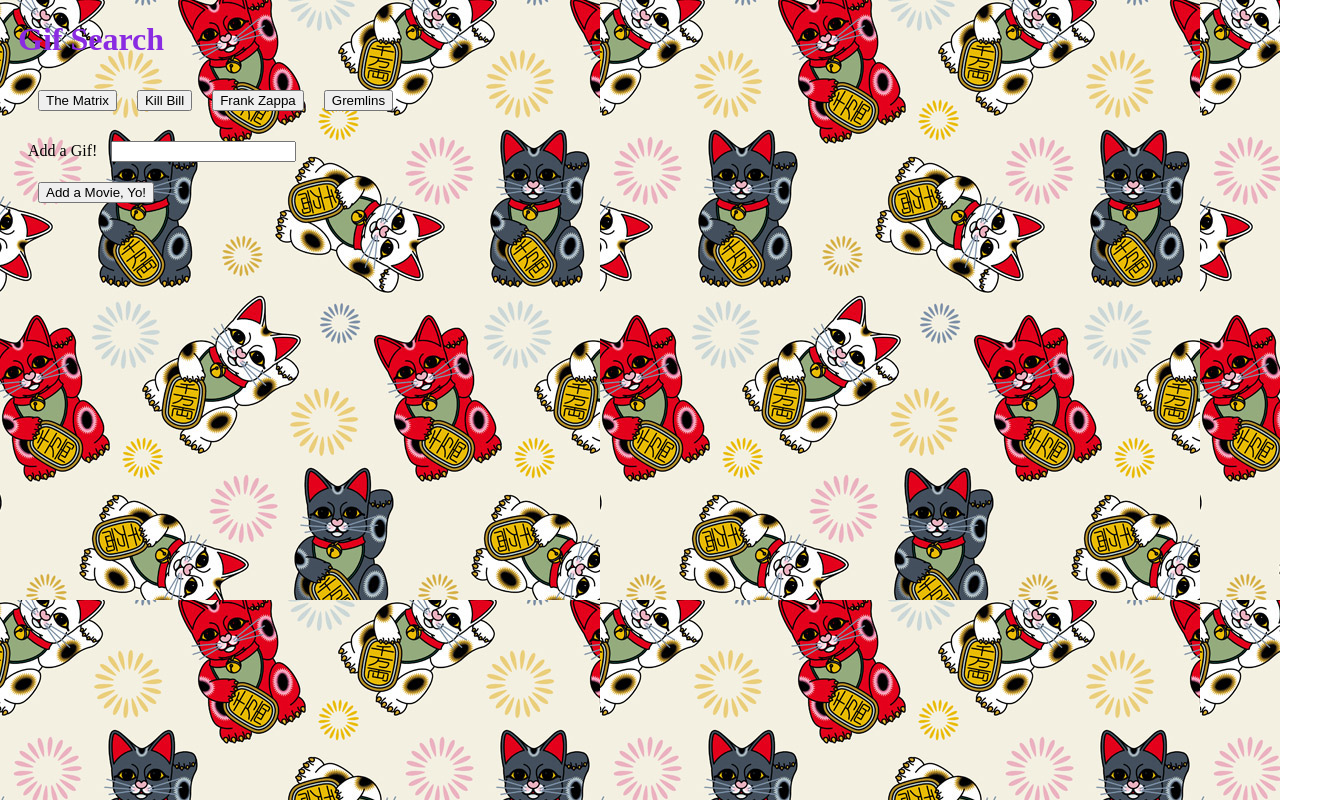
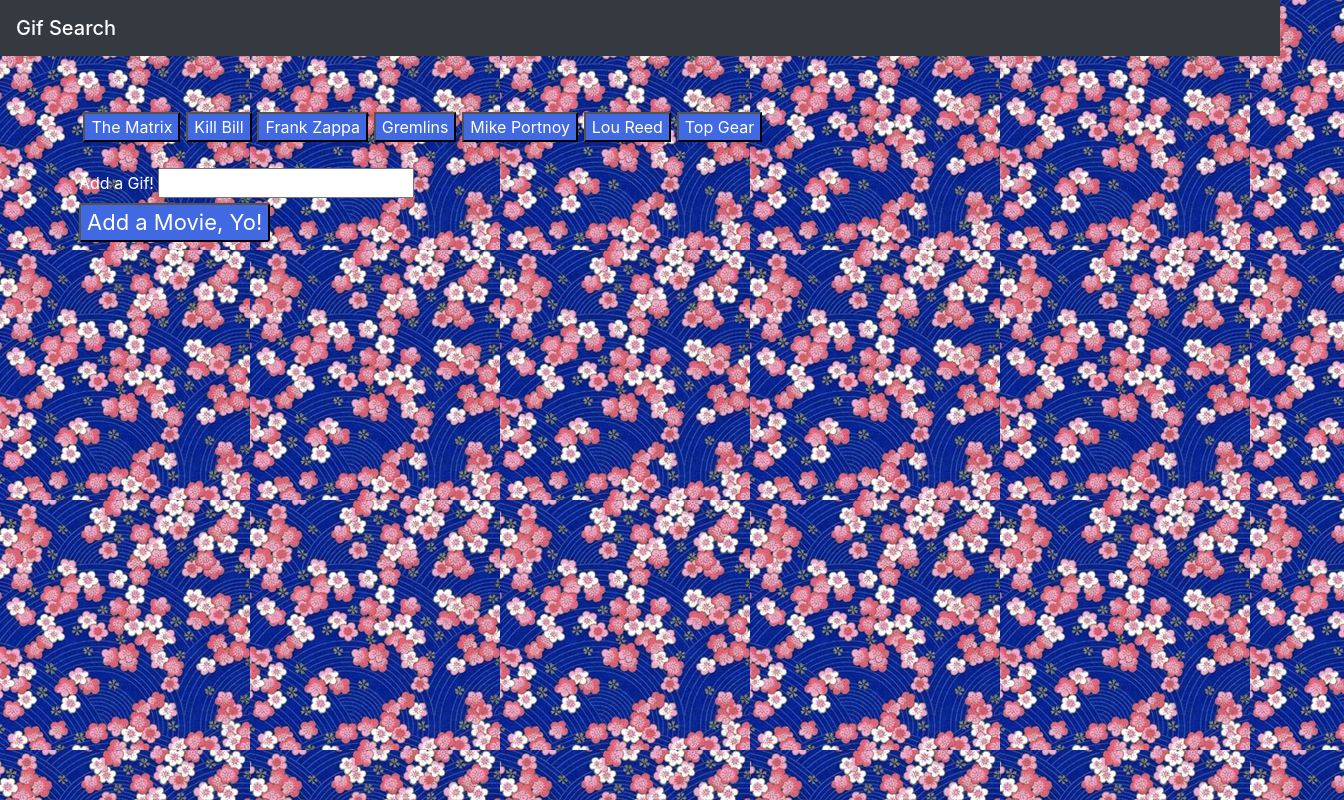
Before and after one commit to shamatik/GifGenerator, a plain HTML site: page index.html in a window 1280 px wide. Shown: the whole page, 1344 px wide, since content can reach past the window. Drawn offline with nearby package versions, Linux system fonts and the light colour scheme.

Commit message:
stlye done

```diff
--- /dev/null
+++ b/assets/css/reset.css
@@ -0,0 +1,43 @@
+html, body, div, span, applet, object, iframe,
+h1, h2, h3, h4, h5, h6, p, blockquote, pre,
+a, abbr, acronym, address, big, cite, code,
+del, dfn, em, img, ins, kbd, q, s, samp,
+small, strike, strong, sub, sup, tt, var,
+b, u, i, center,
+dl, dt, dd, ol, ul, li,
+fieldset, form, label, legend,
+table, caption, tbody, tfoot, thead, tr, th, td,
+article, aside, canvas, details, embed,
+figure, figcaption, footer, header, hgroup,
+menu, nav, output, ruby, section, summary,
+time, mark, audio, video {
+	margin: 0;
+	padding: 0;
+	border: 0;
+	font-size: 100%;
+	font: inherit;
+	vertical-align: baseline;
+}
+/* HTML5 display-role reset for older browsers */
+article, aside, details, figcaption, figure,
+footer, header, hgroup, menu, nav, section {
+	display: block;
+}
+body {
+	line-height: 1;
+}
+ol, ul {
+	list-style: none;
+}
+blockquote, q {
+	quotes: none;
+}
+blockquote:before, blockquote:after,
+q:before, q:after {
+	content: '';
+	content: none;
+}
+table {
+	border-collapse: collapse;
+	border-spacing: 0;
+}
--- a/assets/css/style.css
+++ b/assets/css/style.css
@@ -0,0 +1,80 @@
+
+* {
+    box-sizing: border-box;
+}
+
+
+div{
+    margin: 10px;
+    margin-left: 5%;
+    color: white;
+}
+input {
+  margin: 10px;
+  margin-left: 5%;
+  color: black;
+}
+
+button{
+    color: white;
+    background-color: royalblue;
+    cursor: pointer;
+    text-align: center;
+    border-radius: 3px;
+
+}
+#add-movie{
+    color: white;
+    background-color: royalblue;
+    cursor: pointer;
+    text-align: center;
+    font-size: 22px;
+    border-radius: 3px;
+    margin-bottom:1%;
+}
+.movie-b{
+    margin-left: .5%;
+    margin-bottom: .5%;
+    margin-top: 1%;
+}
+
+
+h1{
+    font-family: 'Arial', 'Helvetica Neue', Helvetica, sans-serif;
+    color: white;
+    margin-left: 5%;
+}
+
+body{
+    background-image: url("../../assets/images/1336.jpg");
+    background-repeat: repeat;
+    padding: 0;
+    font-family: 'Arial', 'Helvetica Neue', Helvetica, sans-serif;
+    color: white;
+
+}
+.container{
+
+    margin-top: 0;
+    padding-top: 0;
+}
+
+.container2{
+    float:left;
+    margin-bottom:3%;
+}
+
+
+#gif-appear-here{
+    margin-top:0;
+    padding-top:0;
+    border: 0;
+
+}
+.item{
+    margin:0;
+    padding:0;
+    width: auto;
+    height:auto;
+
+}
--- a/assets/javascript/app.js
+++ b/assets/javascript/app.js
@@ -0,0 +1,91 @@
+
+
+var movies = ["The Matrix", "Kill Bill", "Frank Zappa", "Gremlins", "Mike Portnoy", "Lou Reed", "Top Gear"];
+
+
+function renderButtons() {
+
+  $(movies).each(function(i,element) {
+    var b = $("<button>");
+      $(b).text(element);
+      $(b).attr("class","movie-b");
+    $("#movies-view").append(b);
+  });
+
+}
+
+
+
+
+$("#add-movie").on("click", function() {
+  event.preventDefault();
+  var movie = $("#movie-input").val();
+  movies.push(movie);
+  $("#movies-view").empty();
+  renderButtons();
+  click();
+
+});
+
+renderButtons();
+
+function click() {
+  $(".movie-b").click(function() {
+    console.log(event);
+    var movie = event.srcElement.innerText;
+    $.ajax({
+      url: "https://api.giphy.com/v1/gifs/search",
+          method: "GET",
+          data:{q:movie,"api_key":"2E0td7QshXaYz3LAhXOoSIJm5rERcRth",limit:"10"}
+
+      }).then(function(response) {
+        if(response.data.length == 10) {
+          console.log(response);
+          var results = response.data;
+
+    for (var i = 0; i < results.length; i++) {
+      var gifDiv = $("<div class='item'>");
+
+      var rating = results[i].rating;
+
+      var p = $("<p>").text("Rating: " + rating);
+
+      var personImage = $("<img>");
+      personImage.attr("src", results[i].images.fixed_height_still.url);
+      personImage.attr("data-still",results[i].images.fixed_height_still.url);
+      personImage.attr("data-animate", results[i].images.fixed_height.url);
+      personImage.attr("data-state", "still");
+      personImage.attr("class", "gif");
+
+      gifDiv.prepend(p);
+      gifDiv.prepend(personImage);
+
+      $("#gifs-appear-here").prepend(gifDiv);
+    }
+  gifState();
+
+
+        } else {
+          alert("Tu mama");
+        }
+      });
+  });
+};
+
+
+click();
+
+function gifState(){
+$(".gif").on("click", function() {
+
+var state = $(this).attr("data-state");
+
+if (state === "still") {
+  $(this).attr("src", $(this).attr("data-animate"));
+  $(this).attr("data-state", "animate");
+} else {
+  $(this).attr("src", $(this).attr("data-still"));
+  $(this).attr("data-state", "still");
+}
+});
+};
--- a/index.html
+++ b/index.html
@@ -4,147 +4,39 @@
 <head>
   <meta charset="utf-8">
   <title>Favorite Gifs</title>
-  <style type="text/css">
-    button,
-    div,
-    form,
-    input {
-      margin: 10px;
-    }
+  <link rel="stylesheet" type="text/css" href="assets/css/reset.css">
+  <link rel="stylesheet" type="text/css" href="assets/css/style.css">
+  <link rel="shortcut icon" type="image/jpg" href="https://orig00.deviantart.net/9c92/f/2014/241/e/f/audio_frequency_icon_by_ariesmusiq-d7x68rm.png"/>
+  <script src="https://cdnjs.cloudflare.com/ajax/libs/jquery/3.2.1/jquery.min.js"></script>
+    <script src="https://cdnjs.cloudflare.com/ajax/libs/popper.js/1.12.9/umd/popper.min.js" integrity="sha384-ApNbgh9B+Y1QKtv3Rn7W3mgPxhU9K/ScQsAP7hUibX39j7fakFPskvXusvfa0b4Q" crossorigin="anonymous"></script>
+    <script src="https://maxcdn.bootstrapcdn.com/bootstrap/4.0.0/js/bootstrap.min.js" integrity="sha384-JZR6Spejh4U02d8jOt6vLEHfe/JQGiRRSQQxSfFWpi1MquVdAyjUar5+76PVCmYl" crossorigin="anonymous"></script>
 
-    body{
-        background-image: url("psychedelic-cat.jpg");
-        background-repeat: repeat;
-    }
-
-    h1{
-        color: blueviolet;
-    }
-  </style>
+    <link rel="stylesheet" href="https://stackpath.bootstrapcdn.com/bootstrap/4.1.3/css/bootstrap.min.css" integrity="sha384-MCw98/SFnGE8fJT3GXwEOngsV7Zt27NXFoaoApmYm81iuXoPkFOJwJ8ERdknLPMO" crossorigin="anonymous">
 </head>
 
 <body>
+    <nav class="navbar navbar-dark bg-dark">
+        <span class="navbar-brand mb-0 h1">Gif Search</span>
+      </nav>
+  <div class="container col-sm-12">
 
-  <div class="container">
-    <h1>Gif Search</h1>
-
-    <!-- Movies will get dumped here -->
-    <div id="movie-view"></div>
+    <div id="movie-view"></div>  <br>
     <div id="movies-view"></div>
 
+  </div>
+  <div class="container2 col-sm-12">
     <form id="movie-form">
       <label for="movie-input">Add a Gif!</label>
       <input type="text" id="movie-input"><br>
 
-      <!-- Button triggers new movie to be added -->
       <input id="add-movie" type="submit" value="Add a Movie, Yo!">
     </form>
-
-    <br>
-    <div id="gifs-appear-here"></div>
+  </div>
+  <br>
+      <div id="gifs-appear-here"></div>
 
 
-    <script src="https://cdnjs.cloudflare.com/ajax/libs/jquery/3.2.1/jquery.min.js"></script>
-    <script type="text/javascript">
-      // Initial array of movies
-      var movies = ["The Matrix", "Kill Bill", "Frank Zappa", "Gremlins"];
-
-      // Function for displaying movie data
-      function renderButtons() {
-
-        $(movies).each(function(i,element) {
-          var b = $("<button>");
-            $(b).text(element);
-            $(b).attr("class","movie-b");
-          $("#movies-view").append(b);
-        });
-
-      }
-
-
-
-      // This function handles events where one button is clicked
-      $("#add-movie").on("click", function() {
-        event.preventDefault();
-        var movie = $("#movie-input").val();
-        movies.push(movie);
-        $("#movies-view").empty();
-        renderButtons();
-        click();
-
-      });
-
-      renderButtons();
-
-      function click() {
-        $(".movie-b").click(function() {
-          console.log(event);
-          var movie = event.srcElement.innerText;
-          $.ajax({
-            url: "https://api.giphy.com/v1/gifs/search",
-                method: "GET",
-                data:{q:movie,"api_key":"2E0td7QshXaYz3LAhXOoSIJm5rERcRth",limit:"10"}
-
-            }).then(function(response) {
-              if(response.data.length == 10) {
-                console.log(response);
-                var results = response.data;
-
-          for (var i = 0; i < results.length; i++) {
-            var gifDiv = $("<div class='item'>");
-
-            var rating = results[i].rating;
-
-            var p = $("<p>").text("Rating: " + rating);
-
-            var personImage = $("<img>");
-            personImage.attr("src", results[i].images.fixed_height_still.url);
-            personImage.attr("data-still",results[i].images.fixed_height_still.url);
-            personImage.attr("data-animate", results[i].images.fixed_height.url);
-            personImage.attr("data-state", "still");
-            personImage.attr("class", "gif");
-
-            gifDiv.prepend(p);
-            gifDiv.prepend(personImage);
-
-            $("#gifs-appear-here").prepend(gifDiv);
-          }
-        gifState();
-
-                //$("#movie-view").html("<h5>"+response.rating+"</h5><br><img src='"+ response.images.fixed_height.url+"' >");
-              } else {
-                alert("Tu mama");
-              }
-            });
-        });
-      };
-
-
-      click();
-
-      function gifState(){
-      $(".gif").on("click", function() {
-      // The attr jQuery method allows us to get or set the value of any attribute on our HTML element
-      var state = $(this).attr("data-state");
-      // If the clicked image's state is still, update its src attribute to what its data-animate value is.
-      // Then, set the image's data-state to animate
-      // Else set src to the data-still value
-      if (state === "still") {
-        $(this).attr("src", $(this).attr("data-animate"));
-        $(this).attr("data-state", "animate");
-      } else {
-        $(this).attr("src", $(this).attr("data-still"));
-        $(this).attr("data-state", "still");
-      }
-    });
-  };
-
-
-
-      // Calling the renderButtons function to display the initial list of movies
-
-    </script>
-  </div>
+    <script src = "assets/javascript/app.js"></script>
 </body>
 
 </html>
```
Also changed, not shown: assets/images/1336.jpg (added), assets/images/psychedelic-cat.jpg (renamed from psychedelic-cat.jpg).
